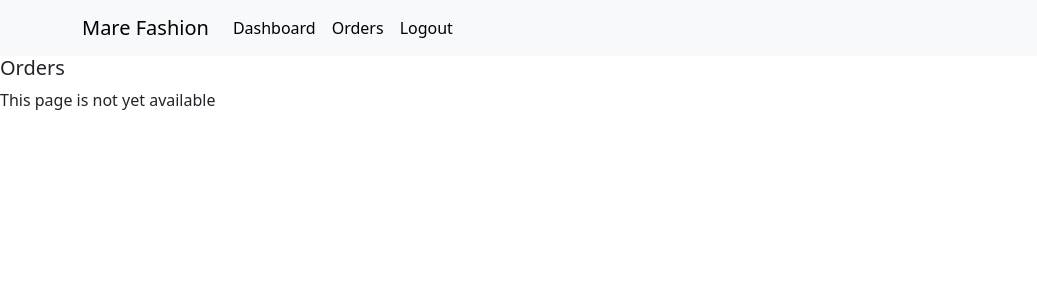
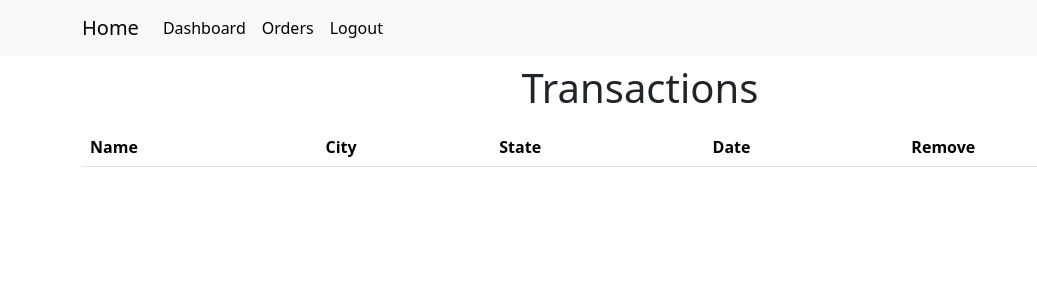
Before and after one commit to Durvalm/Shipping_Label_Automation, a Flask app: page /dashboard/transactions in a window 1280 px wide. Shown: the top 300 px of the page, without its empty margins (0-1037 px from the left). Run offline with Flask 3, Linux system fonts and the light colour scheme; the visitor is signed in with stand-in values (Sample User, id 1); lists and menus that the app fills with data are empty; parts of the project's set-up code (start-up, migrations or seed data) failed here and were passed over.

Commit message:
transactions page

```diff
--- a/apps/label/views/transactions.py
+++ b/apps/label/views/transactions.py
@@ -1,9 +1,59 @@
 from flask import Blueprint, request, render_template, redirect, url_for
 from flask_login import login_required
+from apps.models import db, User
+import shippo
+from apps.settings import PARCEL, ADDRESS_FROM, SHIPPO_API_TOKEN
+
+shippo.config.api_key = SHIPPO_API_TOKEN
 
 transactions_bp = Blueprint("transactions", __name__, url_prefix="/dashboard")
 
 @transactions_bp.route("/transactions", methods=["GET",])
 @login_required
 def transactions():
-    return render_template("dashboard/order/order.html")
+    users = User.query.filter_by().order_by(User.created_at.desc()).all()
+    return render_template("dashboard/order/order.html", users=users)
+
+@transactions_bp.route("/create-new-label", methods=["POST",])
+@login_required
+def create_new_label():
+    # Update Address
+    address_data = {key: request.form[key] for key in ['name', 'country', 'street1', 'street2', 'state', 'city', 'zipcode']}
+    user = User(**address_data)
+    db.session.add(user)
+    db.session.commit()
+
+    # Shipping information
+    address_from = ADDRESS_FROM
+    parcel = PARCEL
+    address_to = {
+        "name": user.name,
+        "street1": user.street1,
+        "street2": user.street2,
+        "city": user.city,
+        "state": user.state,
+        "zip": user.zipcode,
+        "country": user.country,
+    }
+
+    # Creates Shipping
+    shipment = shippo.Shipment.create(
+    address_from=address_from,
+    address_to=address_to,
+    object_purpose="PURCHASE",
+    parcels=[parcel],
+    is_async=False
+    )
+
+    # Makes sure the service used is USPS_PRIORITY
+    usps_priority = ''
+    for shipment_options in shipment.rates:
+        if shipment_options["servicelevel"]["token"] == 'usps_priority':
+            usps_priority = shipment_options
+
+    # Store price
+    user.price = usps_priority.amount
+    user.rate = usps_priority.object_id
+    db.session.commit()
+
+    return redirect(url_for('dashboard.confirm_purchase', user_id=user.id))
--- a/apps/templates/base.html
+++ b/apps/templates/base.html
@@ -1,7 +1,7 @@
 <!DOCTYPE html>
 <html lang="en">
   <head>
-    <title>Mare fashion</title>
+    <title>Shipping</title>
     <meta name="viewport" content="width=device-width, initial-scale=1.0">
     <meta charset="UTF-8" />
     <title>Mare Fashion</title>
--- a/apps/templates/dashboard/dashboard.html
+++ b/apps/templates/dashboard/dashboard.html
@@ -11,12 +11,11 @@
             <th scope="col">City</th>
             <th scope="col">State</th>
             <th scope="col">Print</th>
-            <th scope="col">Delete</th>
+            <th scope="col">Hide</th>
           </tr>
         </thead>
         <tbody>
           {% for user in users %}
-          {% if not user.is_completed %}
           <tr>
             <td><a class="btn btn-secondary" href='{{ url_for("dashboard.order", user_id=user.id) }}'>{{user.name}}</td></a>
             <td>{{user.city}}</td>
@@ -29,7 +28,6 @@
             <td><a class="btn-close text-decoration-none" href='{{ url_for("dashboard.delete_order", user_id=user.id) }}'></a></td>
             </td>
           </tr>
-          {% endif %}
           {% endfor %}
         </tbody>
       </table>
--- a/apps/templates/dashboard/order.html
+++ b/apps/templates/dashboard/order.html
@@ -15,7 +15,8 @@
       </div>
 
     <!-- Form -->
-    <form method="POST" action="{{url_for('dashboard.create_label', user_id=user.id )}}">
+    <form method="POST" action="{% if not user.label_url %}{{url_for('dashboard.create_label', user_id=user.id )}}
+                                  {% else %}{{ url_for('transactions.create_new_label') }}{% endif %}">
         <div class="mb-3">
             <label for="name">Name *</label>
             <input type="text" class="form-control" name="name" id="name" value="{{user.name}}" required>
@@ -57,6 +58,7 @@
             {% if not user.label_url %}
             <button type="submit" class="btn btn-success">Create Label</button>
             {% else %}
+            <button type="submit" class="btn btn-success">Create New Label</button>
             {% endif %}
     </form>
     </div>
--- a/apps/templates/dashboard/order/order.html
+++ b/apps/templates/dashboard/order/order.html
@@ -1,6 +1,39 @@
 {% extends 'base.html' %}
 {% include 'utils/navbar.html' %}
 {% block content %}
-<h5>Orders</h5>
-<p>This page is not yet available</p>
+
+<body>
+    <div class="container">
+      <h1 class="text-center py-2">Transactions</h1>
+      <table class="table">
+        <thead>
+          <tr>
+            <th scope="col">Name</th>
+            <th scope="col">City</th>
+            <th scope="col">State</th>
+            <th scope="col">Date</th>
+            <th scope="col">Remove</th>
+          </tr>
+        </thead>
+        <tbody>
+          {% for user in users %}
+          {% if not user.is_completed %}
+          <tr>
+            <td><a class="btn btn-secondary" href='{{ url_for("dashboard.order", user_id=user.id) }}'>{{user.name}}</td></a>
+            <td>{{user.city}}</td>
+            <td>{{user.state}}</td>
+            <td>{{ user.created_at.strftime('%B %d, %Y')}}</td>
+
+            <td><a class="btn-close text-decoration-none" href='{{ url_for("dashboard.delete_order", user_id=user.id) }}'></a></td>
+          </tr>
+          {% endif %}
+          {% endfor %}
+        </tbody>
+      </table>
+    </div>
+
+
+  </body>
+
+
 {% endblock %}
--- a/apps/templates/utils/navbar.html
+++ b/apps/templates/utils/navbar.html
@@ -1,9 +1,7 @@
-{% extends 'base.html' %}
-{% block content %}
 <nav class="navbar navbar-expand-lg navbar-light bg-light">
     <div class="container">
-    <a class="navbar-brand" href="#">Mare Fashion</a>
-    <button class="navbar-toggler" type="button" data-toggle="collapse" data-target="#navbarNavAltMarkup" aria-controls="navbarNavAltMarkup" aria-expanded="false" aria-label="Toggle navigation">
+    <a class="navbar-brand" href="#">Home</a>
+    <button class="navbar-toggler" type="button" data-bs-toggle="collapse" data-bs-target="#navbarNavAltMarkup" aria-controls="navbarNavAltMarkup" aria-expanded="false" aria-label="Toggle navigation">
       <span class="navbar-toggler-icon"></span>
     </button>
     <div class="collapse navbar-collapse" id="navbarNavAltMarkup">
@@ -15,4 +13,3 @@
     </div>
     </div>
   </nav>
-{% endblock %}
```
Also changed, not shown: apps/label/views/orders.py (+7 -3 lines).
